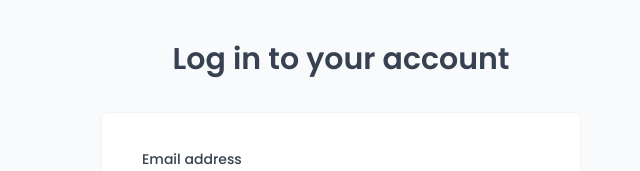
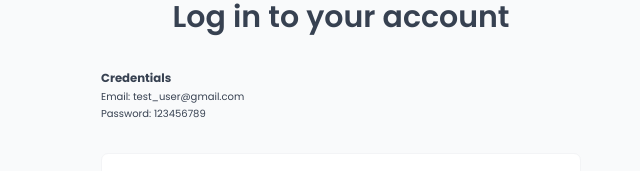
Before and after one commit to AlexanderWinkelmeier/the-wild-oasis, a React (Vite) app: page /login in a window 1280 px wide. Shown: the part 279-450 px from the top of the page, without its empty margins (299-939 px from the left). Built offline with nearby package versions, Linux system fonts and the light colour scheme; a web font is replaced by a local one.

Commit message:
Preparation as Demo App

```diff
--- a/src/pages/Dashboard.jsx
+++ b/src/pages/Dashboard.jsx
@@ -15,6 +15,9 @@ function Dashboard() {
   // console.log(bookings)
   return (
     <>
+      <div>
+        👋 Data mutations (create, update, delete) are deactivated in this demo
+      </div>
       <Row type="horizontal">
         <Heading as="h1">Dashboard</Heading>
         <DashboardFilter />
--- a/src/pages/Login.jsx
+++ b/src/pages/Login.jsx
@@ -18,6 +18,18 @@ function Login() {
     <LoginLayout>
       <Logo />
       <Heading as="h4">Log in to your account</Heading>
+      <div
+        style={{
+          display: 'flex',
+          flexDirection: 'column',
+          gap: '2px',
+          fontSize: '10px',
+        }}
+      >
+        <h3>Credentials</h3>
+        <p>Email: test_user@gmail.com</p>
+        <p>Password: 123456789</p>
+      </div>
       <LoginForm />
     </LoginLayout>
   );
```
